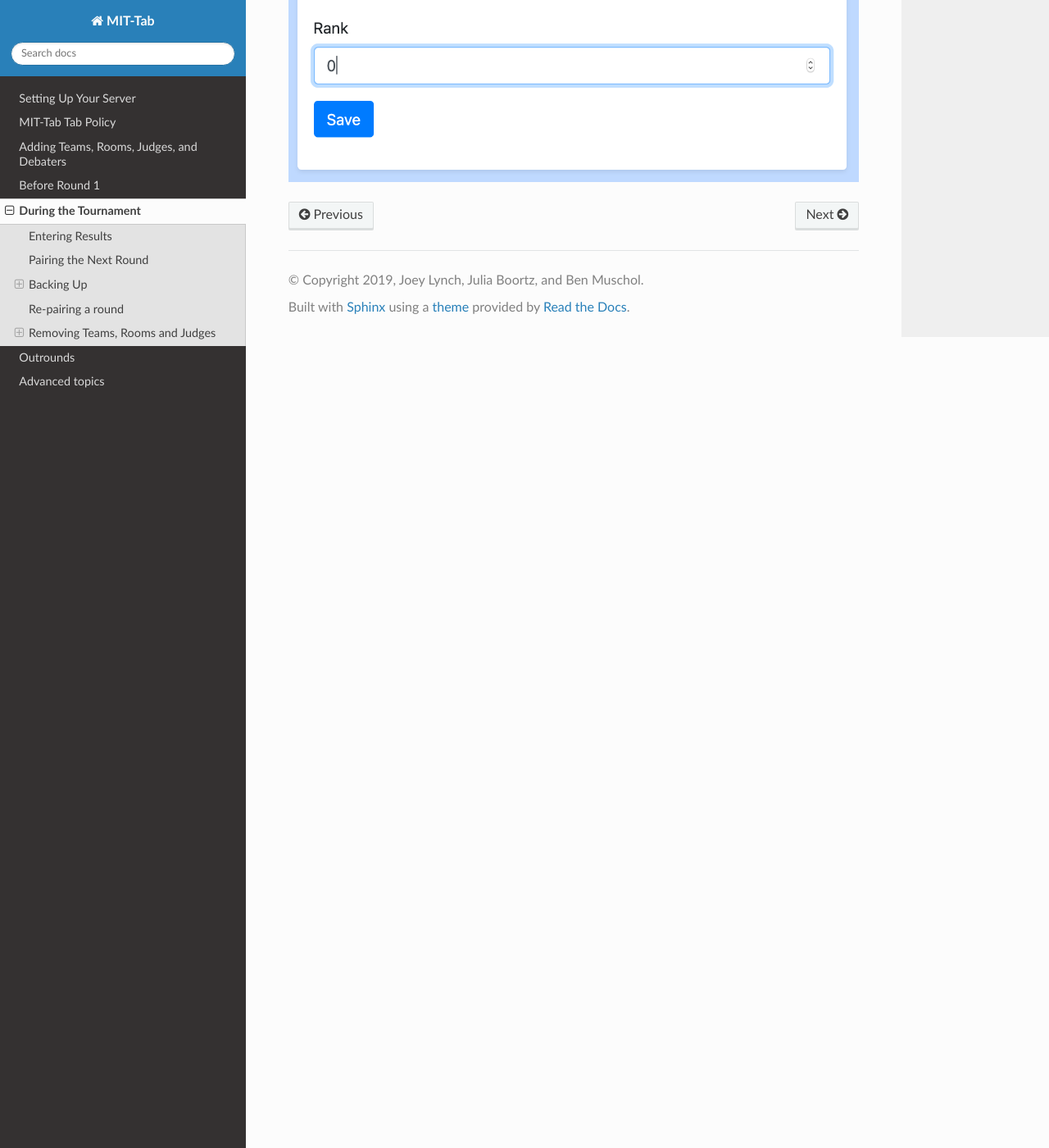
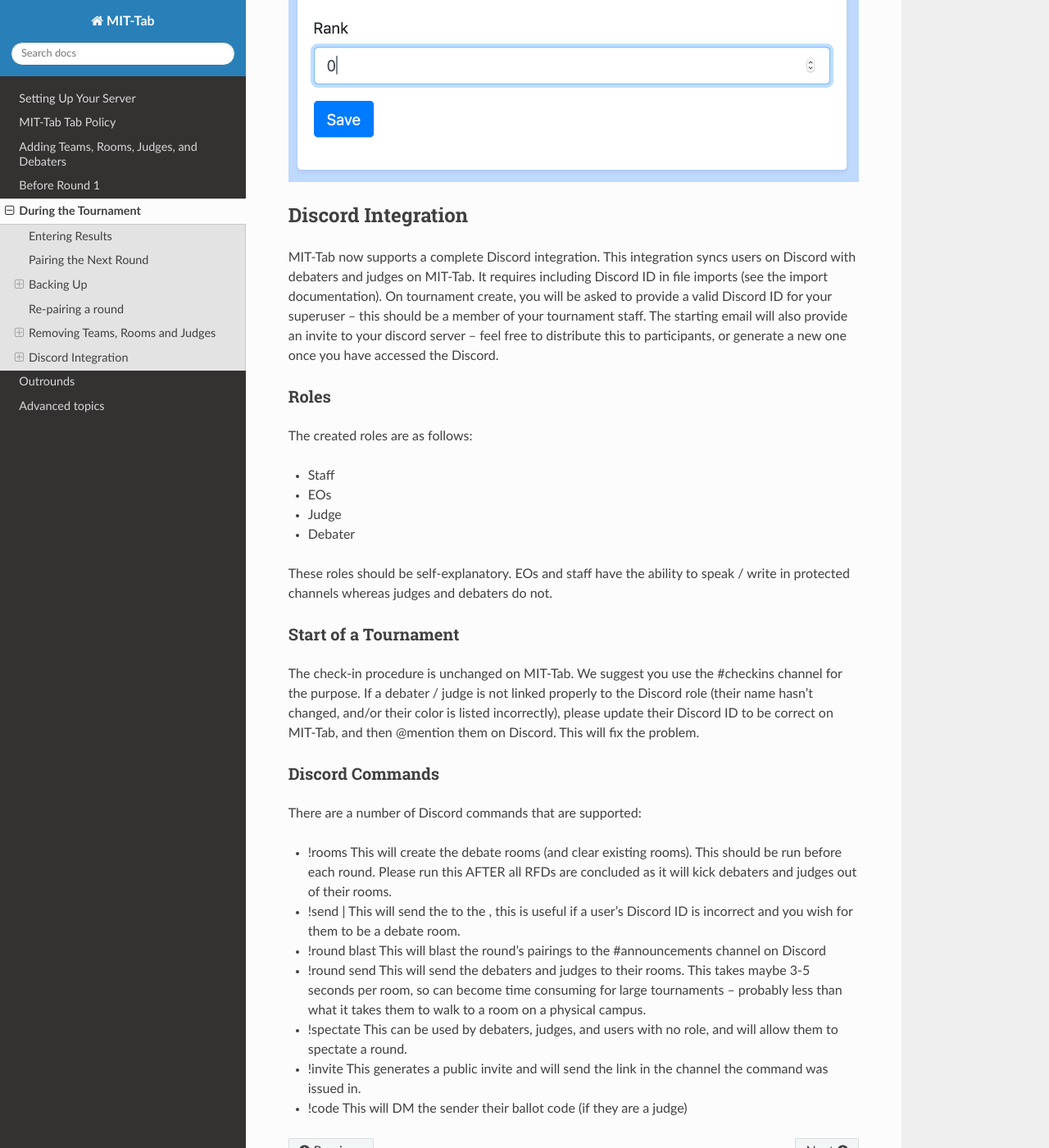
Before and after one commit to MIT-Tab/mit-tab, a Sphinx documentation site: the page built from docs/Running-a-Tournament.md, in a window 1280 px wide and 1400 px high, scrolled down 5228 px. Shown: the whole window at 82% size. Built offline with Sphinx 7.4.7 and the Read the Docs theme 2.0.0, drawn with Linux system fonts in a browser that asks for light colours.

Commit message:
added documentation

```diff
--- a/docs/Running-a-Tournament.md
+++ b/docs/Running-a-Tournament.md
@@ -158,3 +158,37 @@ round that you want to check them out for.
 To remove a room, un check it in for the given round. You must have enough checked in rooms for this to work.
 
 ![](img/removing_a_room.png)
+
+Discord Integration
+-------------------
+MIT-Tab now supports a complete Discord integration. This integration syncs users on Discord with debaters and judges on MIT-Tab. It requires including Discord ID in file imports (see the import documentation). On tournament create, you will be asked to provide a valid Discord ID for your superuser -- this should be a member of your tournament staff. The starting email will also provide an invite to your discord server -- feel free to distribute this to participants, or generate a new one once you have accessed the Discord.
+
+### Roles
+The created roles are as follows:
+- Staff
+- EOs
+- Judge
+- Debater
+
+These roles should be self-explanatory. EOs and staff have the ability to speak / write in protected channels whereas judges and debaters do not.
+
+### Start of a Tournament
+The check-in procedure is unchanged on MIT-Tab. We suggest you use the #checkins channel for the purpose. If a debater / judge is not linked properly to the Discord role (their name hasn't changed, and/or their color is listed incorrectly), please update their Discord ID to be correct on MIT-Tab, and then @mention them on Discord.  This will fix the problem.
+
+### Discord Commands
+There are a number of Discord commands that are supported:
+
+- !rooms
+  This will create the debate rooms (and clear existing rooms). This should be run before each round. Please run this AFTER all RFDs are concluded as it will kick debaters and judges out of their rooms.
+- !send <user> |<room name>
+  This will send the <user> to the <room name>, this is useful if a user's Discord ID is incorrect and you wish for them to be a debate room.
+- !round <round number> blast
+  This will blast the round's pairings to the #announcements channel on Discord
+- !round <round number> send
+  This will send the debaters and judges to their rooms. This takes maybe 3-5 seconds per room, so can become time consuming for large tournaments -- probably less than what it takes them to walk to a room on a physical campus.
+- !spectate <room name>
+  This can be used by debaters, judges, and users with no role, and will allow them to spectate a round.
+- !invite
+  This generates a public invite and will send the link in the channel the command was issued in.
+- !code
+  This will DM the sender their ballot code (if they are a judge)
```
Also changed, not shown: 1 other file.
